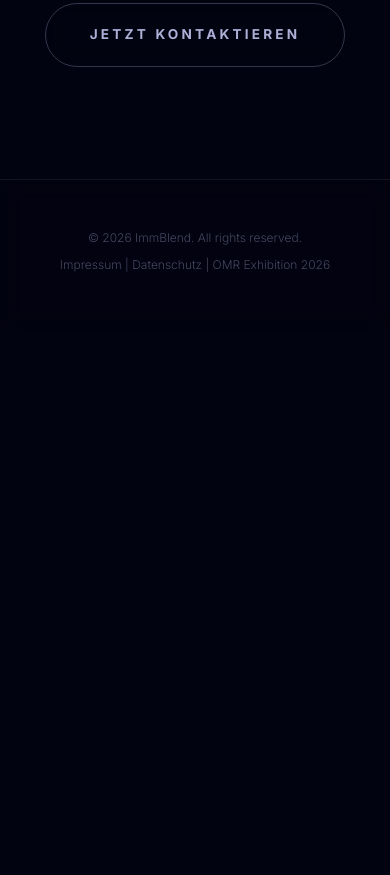
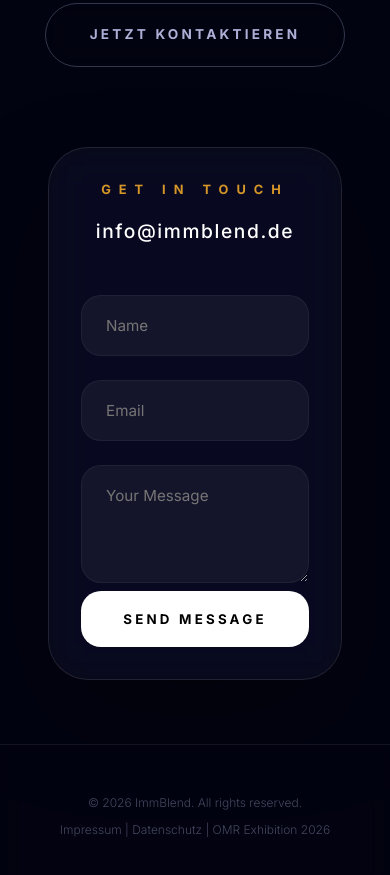
Before and after one commit to DerCritter/omr_immblend_landing_page, a website: page index.html in a window 390 px wide. Shown: the part 1426-2301 px from the top of the page. Before the commit the page ends 1756 px from the top, so only its background shows below. Drawn offline with Linux system fonts and the light colour scheme; some packages are replaced by stand-ins of ours; a script that the page names is missing.

Commit message:
Add: Contact form with visible email address

```diff
--- a/index.css
+++ b/index.css
@@ -319,6 +319,103 @@ model-viewer::part(default-progress-bar) {
     box-shadow: 0 0 12px var(--accent);
 }
 
+/* Contact Section */
+.contact-card {
+    max-width: 800px;
+    margin: 4rem auto;
+    background: rgba(255, 255, 255, 0.03);
+    backdrop-filter: blur(20px) saturate(180%);
+    -webkit-backdrop-filter: blur(20px) saturate(180%);
+    border: 1px solid rgba(255, 255, 255, 0.1);
+    border-radius: 40px;
+    padding: 3.5rem;
+    box-shadow: 0 40px 100px -20px rgba(0, 0, 0, 0.5);
+}
+
+.contact-info {
+    text-align: center;
+    margin-bottom: 3rem;
+}
+
+.contact-info h2 {
+    font-size: 0.8rem;
+    letter-spacing: 0.5rem;
+    color: var(--accent);
+    margin-bottom: 1rem;
+}
+
+.direct-email a {
+    font-size: 1.5rem;
+    color: #fff;
+    text-decoration: none;
+    font-weight: 500;
+    letter-spacing: 0.1rem;
+    transition: all 0.3s ease;
+}
+
+.direct-email a:hover {
+    color: var(--secondary);
+    text-shadow: 0 0 20px rgba(173, 175, 215, 0.4);
+}
+
+.form-grid {
+    display: grid;
+    grid-template-columns: 1fr 1fr;
+    gap: 1.5rem;
+    margin-bottom: 1.5rem;
+}
+
+input, textarea {
+    width: 100%;
+    padding: 1.25rem 1.5rem;
+    background: rgba(255, 255, 255, 0.05);
+    border: 1px solid rgba(255, 255, 255, 0.05);
+    border-radius: 20px;
+    color: #fff;
+    font-size: 0.95rem;
+    outline: none;
+    transition: all 0.3s ease;
+}
+
+input:focus, textarea:focus {
+    background: rgba(255, 255, 255, 0.08);
+    border-color: rgba(173, 175, 215, 0.3);
+}
+
+.submit-btn {
+    width: 100%;
+    padding: 1.25rem;
+    background: #fff;
+    color: #000;
+    border: none;
+    border-radius: 20px;
+    font-weight: 700;
+    letter-spacing: 0.2rem;
+    cursor: default;
+    transition: all 0.4s cubic-bezier(0.4, 0, 0.2, 1);
+}
+
+.submit-btn:hover {
+    background: var(--secondary);
+    color: #fff;
+    transform: translateY(-3px);
+    box-shadow: 0 10px 30px rgba(173, 175, 215, 0.2);
+}
+
+.form-status {
+    margin-top: 1.5rem;
+    text-align: center;
+    font-family: 'JetBrains Mono', monospace;
+    font-size: 0.8rem;
+    color: var(--accent);
+}
+
+@media (max-width: 768px) {
+    .form-grid { grid-template-columns: 1fr; }
+    .direct-email a { font-size: 1.2rem; }
+    .contact-card { padding: 2rem; margin: 2rem 1rem; }
+}
+
 .container {
     max-width: 1400px;
     margin: 0 auto;
--- a/index.html
+++ b/index.html
@@ -84,6 +84,27 @@
             </div>
         </section>
 
+        <!-- Contact Section -->
+        <section class="container">
+            <div class="contact-card">
+                <div class="contact-info">
+                    <h2>GET IN TOUCH</h2>
+                    <p class="direct-email">
+                        <a href="mailto:info@immblend.de">info@immblend.de</a>
+                    </p>
+                </div>
+                <form id="contact-form">
+                    <div class="form-grid">
+                        <input type="text" id="name" placeholder="Name" required>
+                        <input type="email" id="email" placeholder="Email" required>
+                    </div>
+                    <textarea id="message" rows="4" placeholder="Your Message" required></textarea>
+                    <button type="submit" class="submit-btn">SEND MESSAGE</button>
+                    <div id="form-feedback" class="form-status" style="display: none;">[ TRANSMISSION SUCCESSFUL ]</div>
+                </form>
+            </div>
+        </section>
+
         <footer>
             <div class="container footer-content">
                 <div class="impressum">
--- a/main.js
+++ b/main.js
@@ -101,3 +101,29 @@ document.querySelectorAll('.model-link').forEach(link => {
         }
     });
 });
+
+// Form Handling
+const contactForm = document.getElementById('contact-form');
+const feedback = document.getElementById('form-feedback');
+const submitBtn = document.querySelector('.submit-btn');
+
+if (contactForm) {
+    contactForm.addEventListener('submit', (e) => {
+        e.preventDefault();
+        submitBtn.disabled = true;
+        submitBtn.innerText = 'SENDING...';
+
+        // Mock submission
+        setTimeout(() => {
+            contactForm.reset();
+            submitBtn.style.display = 'none';
+            feedback.style.display = 'block';
+            setTimeout(() => {
+                submitBtn.style.display = 'block';
+                submitBtn.disabled = false;
+                submitBtn.innerText = 'SEND MESSAGE';
+                feedback.style.display = 'none';
+            }, 3000);
+        }, 1500);
+    });
+}
```
